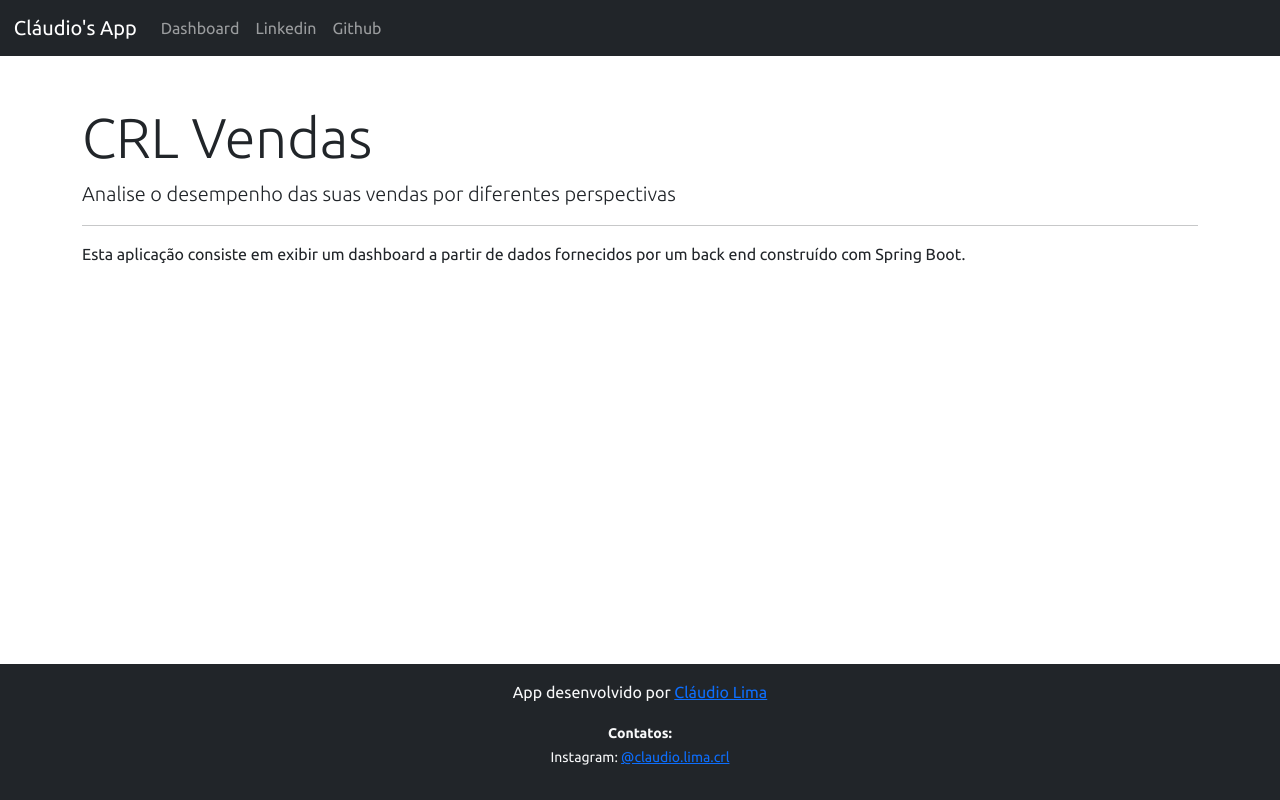
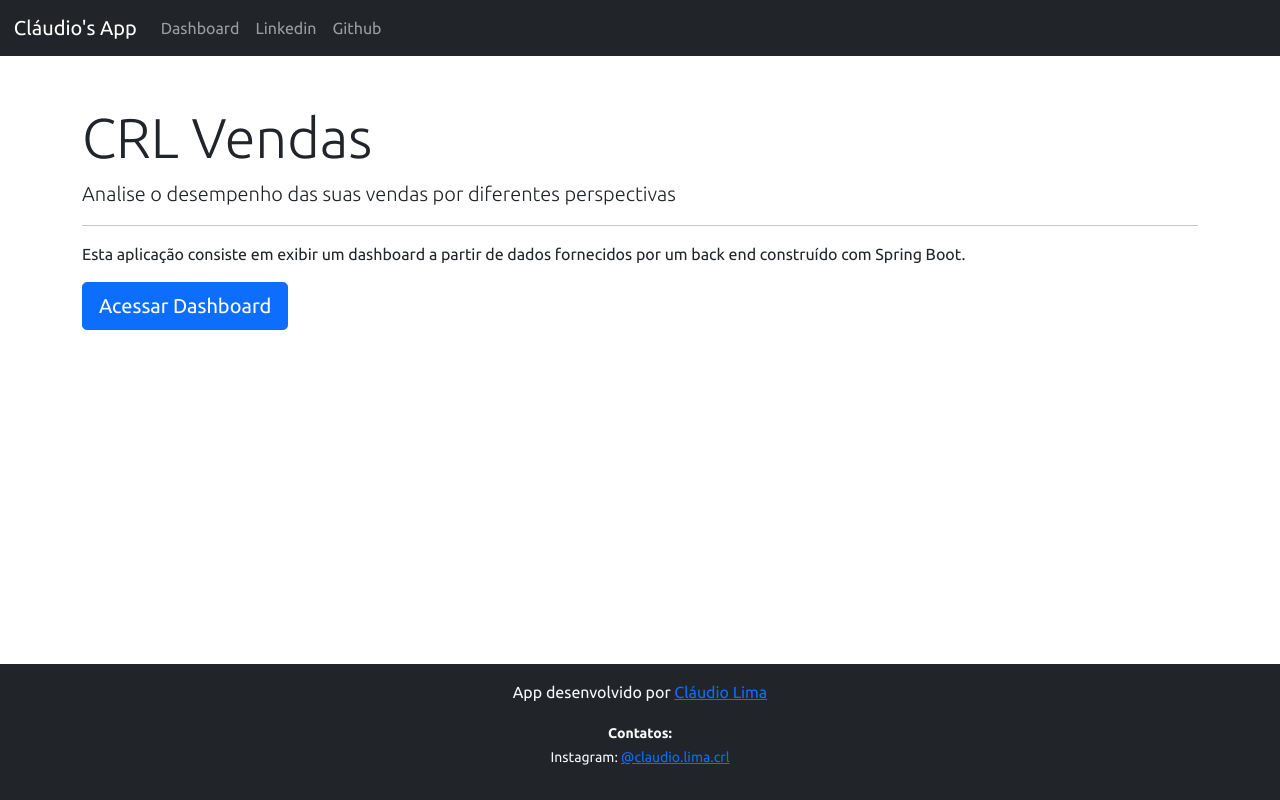
Before and after one commit to CRL-Drums/spring_boot_react, a React (Create React App) app in the folder frontend/: page / in a window 1280 px wide. Built offline with nearby package versions, Linux system fonts and the light colour scheme.

Commit message:
home navigation

```diff
--- a/frontend/src/pages/home/index.tsx
+++ b/frontend/src/pages/home/index.tsx
@@ -1,5 +1,6 @@
 import Footer from "components/Footer";
 import NavBar from "components/NavBar";
+import { Link } from "react-router-dom";
 
 function Home() {
     return (
@@ -13,6 +14,9 @@
                     <p className="lead">Analise o desempenho das suas vendas por diferentes perspectivas</p>
                     <hr />
                     <p>Esta aplicação consiste em exibir um dashboard a partir de dados fornecidos por um back end construído com Spring Boot.</p>
+                    <Link className="btn btn-primary btn-lg" to="/dashboard">
+                        Acessar Dashboard
+                    </Link>
                 </div>
             </div>
             <Footer />
```
